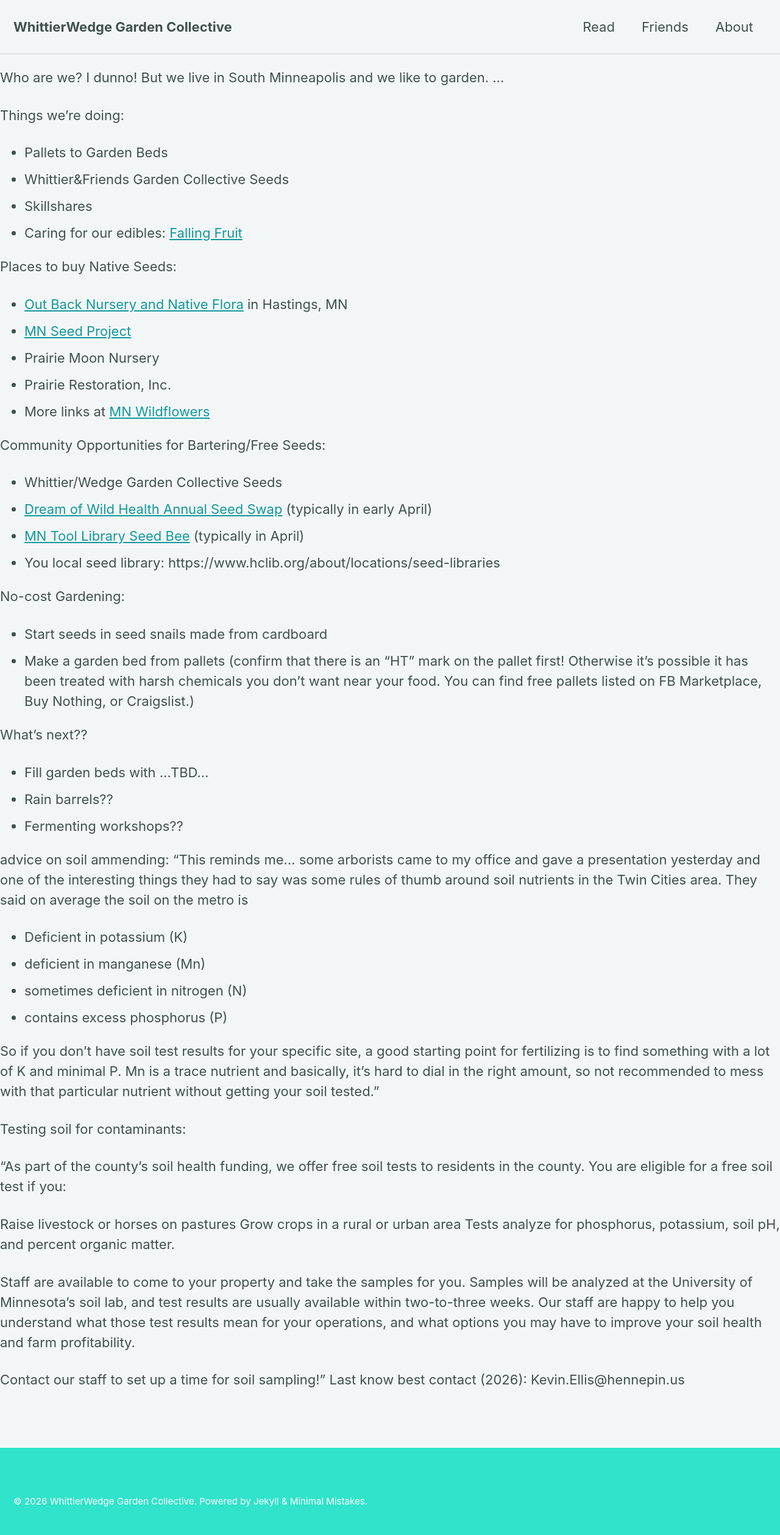
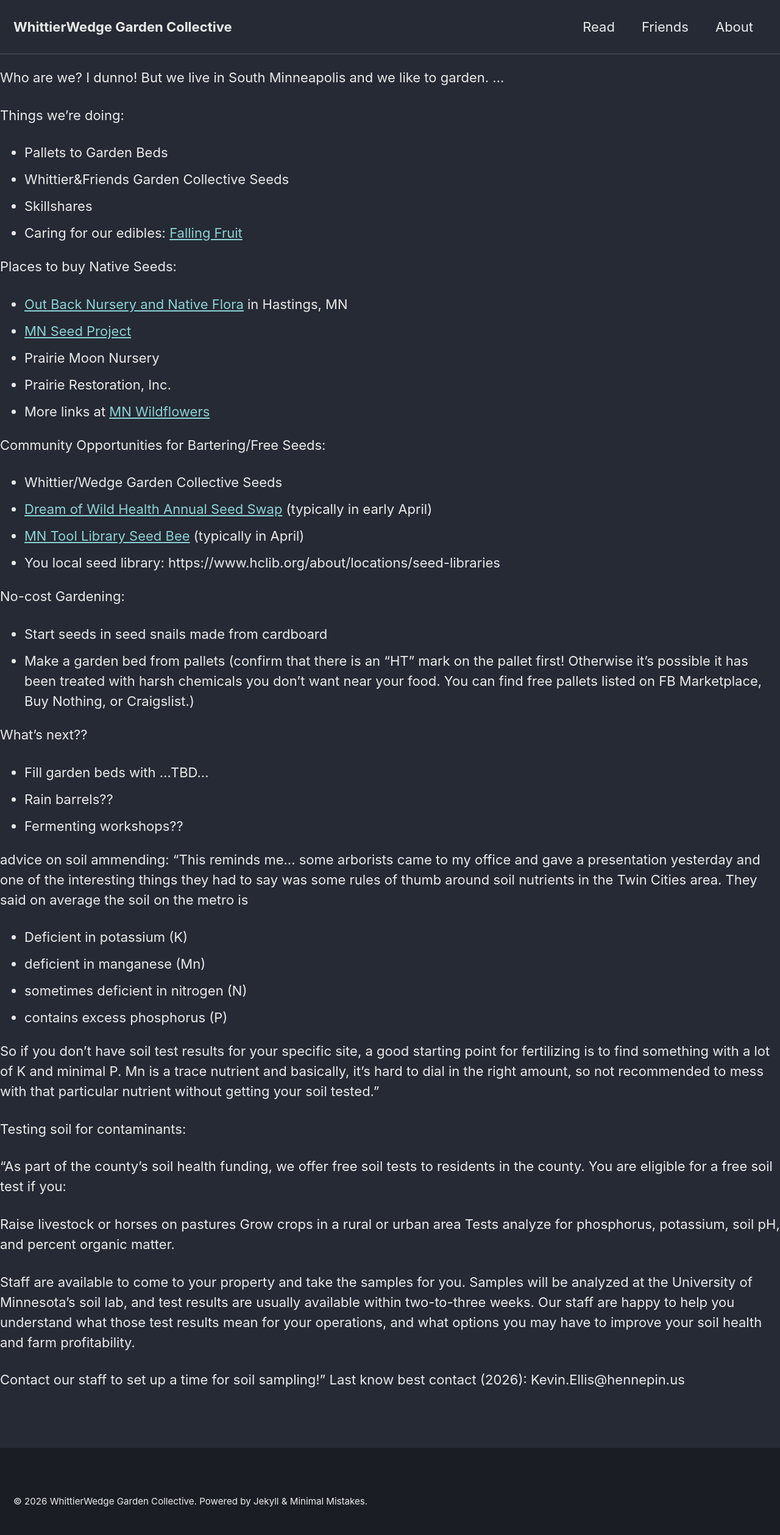
Before and after one commit to sparrow925/garden-collective, a Jekyll site: the page built from temp.md, in a window 1280 px wide. Shown: the whole page at 61% size. Built offline with Jekyll 4.4.1, drawn with Linux system fonts in a browser that asks for light colours; cached includes are drawn as plain includes; our own code applies the rules of GitHub Pages for plain Markdown files.

Commit message:
testing out dark minimalmistakes theme

```diff
--- a/_config.yml
+++ b/_config.yml
@@ -12,7 +12,7 @@
 
 # theme                  : "minimal-mistakes-jekyll"
 # remote_theme           : "mmistakes/minimal-mistakes"
-minimal_mistakes_skin    : "mint" # "air", "aqua", "contrast", "default", "dark", "dirt", "neon", "mint", "plum", "sunrise", "catppuccin_latte", "catppuccin_mocha"
+minimal_mistakes_skin    : "dark" # "air", "aqua", "contrast", "default", "dark", "dirt", "neon", "mint", "plum", "sunrise", "catppuccin_latte", "catppuccin_mocha"
 
 # Site Settings
 locale                   : "en-US"
```
